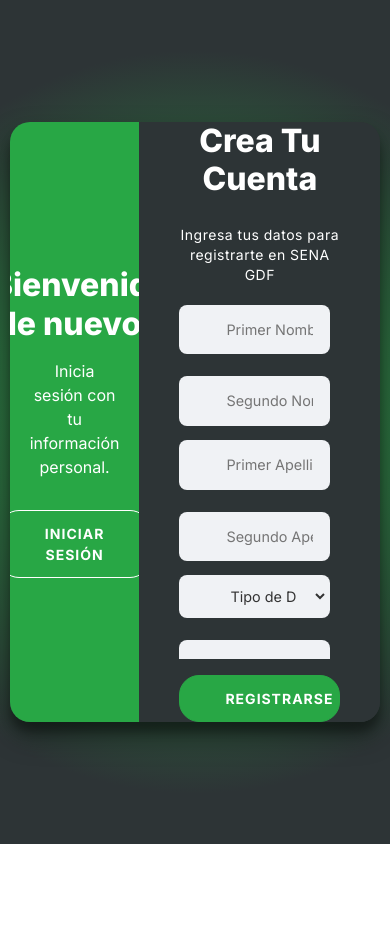
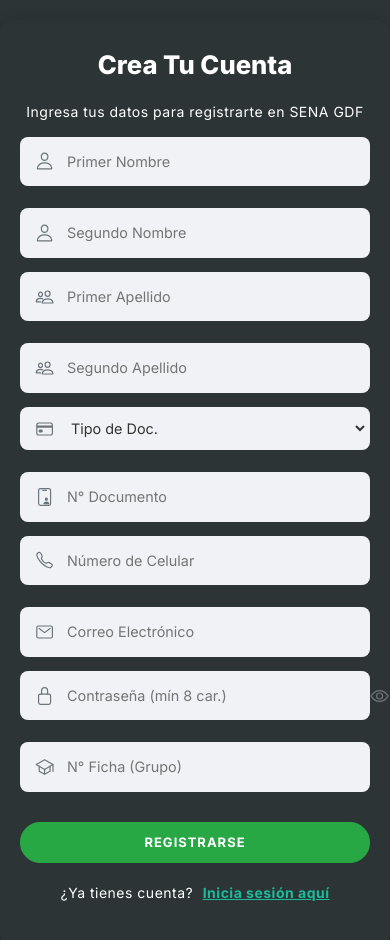
Before and after one commit to vaccaelpro/SENA-GDF, a React (Create React App) app in the folder frontend/: page /Registro in a window 390 px wide. Shown: the top 940 px of the page. Before the commit the page ends 844 px from the top, so only its background shows below. Built offline with nearby package versions, Linux system fonts and the light colour scheme; no server answers.

Commit message:
login, registrar y recuperar contraseña responsive

```diff
--- a/frontend/src/css/auth.css
+++ b/frontend/src/css/auth.css
@@ -352,3 +352,102 @@
     transform: translateY(0);
   }
 }
+
+/* Responsive Styles */
+.mobile-toggle-wrapper {
+  display: none;
+}
+
+@media (max-width: 768px) {
+  .mobile-toggle-wrapper {
+    display: block;
+    margin-top: 15px;
+    font-size: 14px;
+    color: #fff;
+  }
+
+  .mobile-toggle-btn {
+    color: #1abc9c;
+    font-weight: bold;
+    cursor: pointer;
+    text-decoration: underline;
+    margin-left: 5px;
+    transition: color 0.3s;
+  }
+
+  .mobile-toggle-btn:hover {
+    color: #28a745;
+  }
+
+  .auth-container {
+    width: 100% !important;
+    max-width: 480px;
+    min-height: auto;
+    height: auto;
+    border-radius: 15px;
+    margin: 20px 10px;
+    box-shadow: 0 8px 20px rgba(0, 0, 0, 0.3);
+  }
+
+  .overlay-container {
+    display: none !important;
+  }
+
+  .form-container {
+    position: relative;
+    top: auto;
+    left: auto;
+    width: 100% !important;
+    height: auto !important;
+    transform: none !important;
+    opacity: 0 !important;
+    pointer-events: none !important;
+    z-index: 1 !important;
+    display: none !important;
+  }
+
+  .auth-container:not(.right-panel-active) .sign-in-container {
+    opacity: 1 !important;
+    pointer-events: auto !important;
+    z-index: 5 !important;
+    display: block !important;
+  }
+
+  .auth-container.right-panel-active .sign-up-container {
+    opacity: 1 !important;
+    pointer-events: auto !important;
+    z-index: 5 !important;
+    display: block !important;
+  }
+
+  .auth-form {
+    padding: 30px 20px;
+    height: auto;
+  }
+
+  .scroll-form {
+    max-height: none;
+    overflow-y: visible;
+    padding-right: 0;
+  }
+
+  .auth-wrapper h1,
+  .auth-form h1 {
+    font-size: 1.6rem;
+  }
+
+  .auth-form p {
+    margin: 5px 0 15px;
+  }
+
+  .row.g-2 {
+    --bs-gutter-x: 0.5rem;
+    --bs-gutter-y: 0.5rem;
+  }
+
+  .row.g-2>div {
+    width: 100% !important;
+    flex: 0 0 100% !important;
+    max-width: 100% !important;
+  }
+}
--- a/frontend/src/css/recuperarpass1.css
+++ b/frontend/src/css/recuperarpass1.css
@@ -197,3 +197,47 @@
     transform: translateY(0);
   }
 }
+
+@media (max-width: 768px) {
+  .login-container {
+    flex-direction: column;
+    width: 100% !important;
+    max-width: 480px;
+    min-height: auto;
+    border-radius: 15px;
+    margin: 20px 10px;
+    box-shadow: 0 8px 20px rgba(0, 0, 0, 0.3);
+  }
+
+  .left-login {
+    order: 2;
+    flex: none;
+    padding: 30px 20px;
+  }
+
+  .right-login {
+    order: 1;
+    flex: none;
+    padding: 40px 20px;
+    border-bottom: 2px dashed rgba(255, 255, 255, 0.1);
+  }
+
+  .recuperar-wrapper h1,
+  .left-login h1,
+  .right-login h1 {
+    font-size: 1.5rem;
+  }
+
+  .left-login p,
+  .right-login p {
+    font-size: 13px;
+    line-height: 18px;
+    margin: 5px 0 15px;
+  }
+
+  .auth-btn,
+  .btn-custom.ghost {
+    padding: 10px 25px;
+    font-size: 13px;
+  }
+}
--- a/frontend/src/css/recuperarpass2.css
+++ b/frontend/src/css/recuperarpass2.css
@@ -191,3 +191,46 @@
     transform: translateY(0);
   }
 }
+
+@media (max-width: 768px) {
+  .rp-container {
+    flex-direction: column;
+    width: 100% !important;
+    max-width: 480px;
+    min-height: auto;
+    border-radius: 15px;
+    margin: 20px 10px;
+    box-shadow: 0 8px 20px rgba(0, 0, 0, 0.3);
+  }
+
+  .rp-left {
+    order: 1;
+    flex: none;
+    padding: 30px 20px;
+    border-bottom: 2px dashed rgba(255, 255, 255, 0.1);
+  }
+
+  .rp-right {
+    order: 2;
+    flex: none;
+    padding: 40px 20px;
+  }
+
+  .restablecer-wrapper h1,
+  .rp-left h1,
+  .rp-right h1 {
+    font-size: 1.5rem;
+  }
+
+  .rp-left p,
+  .rp-right p {
+    font-size: 13px;
+    line-height: 18px;
+    margin: 5px 0 15px;
+  }
+
+  .auth-btn {
+    padding: 10px 25px;
+    font-size: 13px;
+  }
+}
--- a/frontend/src/pages/public/Auth.jsx
+++ b/frontend/src/pages/public/Auth.jsx
@@ -250,6 +250,9 @@ const Auth = () => {
             </div>
 
             <button type="submit" className="auth-btn mt-3">Registrarse</button>
+            <div className="mobile-toggle-wrapper">
+              <p>¿Ya tienes cuenta? <span className="mobile-toggle-btn" onClick={() => setIsSignUp(false)}>Inicia sesión aquí</span></p>
+            </div>
           </form>
         </div>
 
@@ -288,6 +291,9 @@ const Auth = () => {
             <Link to="/Repecuperar_contraseña">¿Olvidaste tu contraseña?</Link>
 
             <button type="submit" className="auth-btn">Ingresar</button>
+            <div className="mobile-toggle-wrapper">
+              <p>¿No tienes cuenta? <span className="mobile-toggle-btn" onClick={() => setIsSignUp(true)}>Regístrate aquí</span></p>
+            </div>
           </form>
         </div>
 
```
Also changed, not shown: 1 other file (tests, documents, lock files or other folders).
